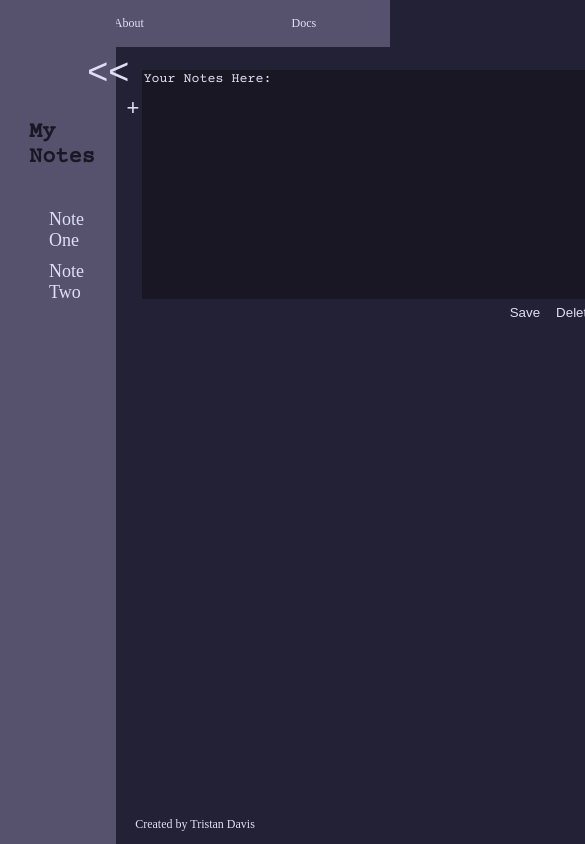
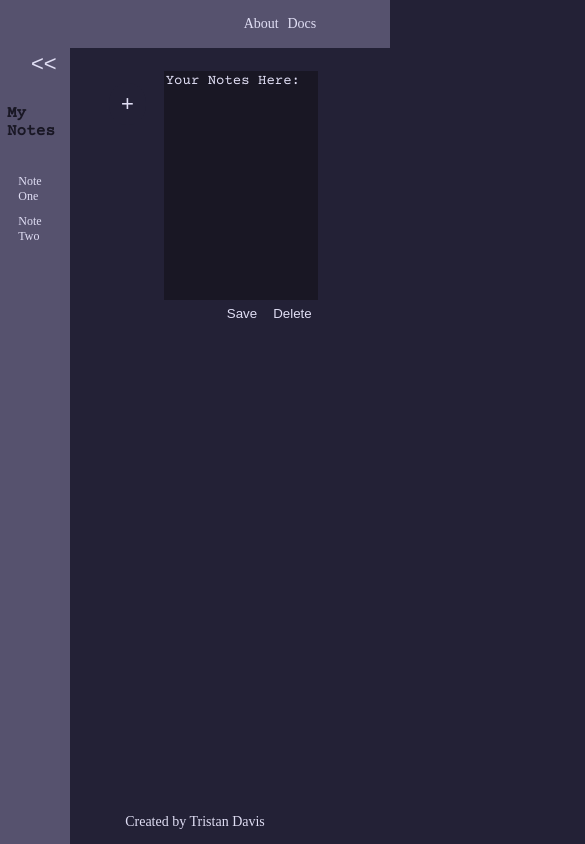
Before and after one commit to TristanVII/tristan_davis_assignment1, a plain HTML site: page note.html in a window 390 px wide. Shown: the whole page, 585 px wide, since content can reach past the window. Drawn offline with nearby package versions, Linux system fonts and the light colour scheme.

Commit message:
added README.md, added media screen styling to CSS

```diff
--- a/CSS/style.css
+++ b/CSS/style.css
@@ -16,7 +16,6 @@ h1 {
 }
 
 header {
-    width: 100%;
     display: flex;
     flex-direction: row-reverse;
     background-color: #56526e;
@@ -50,7 +49,6 @@ a:visited {
 
 footer {
     position: fixed;
-    left: 0;
     bottom: 0;
     width: 100%;
     text-align: center;
@@ -115,6 +113,7 @@ textarea {
 ::placeholder {
     color: #e0def4;
     font-family: 'Courier Prime', monospace;
+    font-size: 14px;
 }
 
 .sidenav {
@@ -165,13 +164,13 @@ textarea {
 
 
 @media screen and (max-width: 600px) {
-    h1, p, a, li {
-        font-size: 12px;
+    h1, p, a{
+        font-size: 14px;
     }
 
     .main-container {
         display: flex;
-        justify-content: space-evenly;
+        justify-content: center;
     }
 
     .main-container h1 {
@@ -180,7 +179,12 @@ textarea {
     }
 
     .index-nav {
-        width: 100%;
+        width: 50%;
+    }
+
+    .topbar {
+        width: 90px;
+        justify-content: space-evenly;
     }
 
     .note-button {
@@ -188,21 +192,45 @@ textarea {
     }
 
     .note-button-div {
-        margin: 5px;
+        width: auto;
     }
 
     .sidenav {
-        height: 100%;
-        width: auto;
-        background-color: #56526e;
-        position: fixed;
+        width: 70px;
         display: flex;
-        flex-direction: column;
-
+        align-items: center;
     }
 
-    aside {
-        display: flex;
+    ul {
+        margin-right: 50px;
     }
 
+    .sidenav .open-nav {
+        background-color: #56526e;
+        margin-left: 25%;
+    }
+
+    .sidenav h1 {
+        padding-left: 10%;
+        font-size: 16px;
+    }
+
+    .sidenav li {
+        font-size: 12px;
+        padding: 5px;
+      }
+
+    .open-nav {
+        font-size: 22px;
+    }
+
+    .note-area {
+        width: 60%;
+        margin: auto;
+        padding-right: 40px;
+    }
+
+    textarea {
+        width: 150px;
+    }
 }
```
Also changed, not shown: 1 other file.
